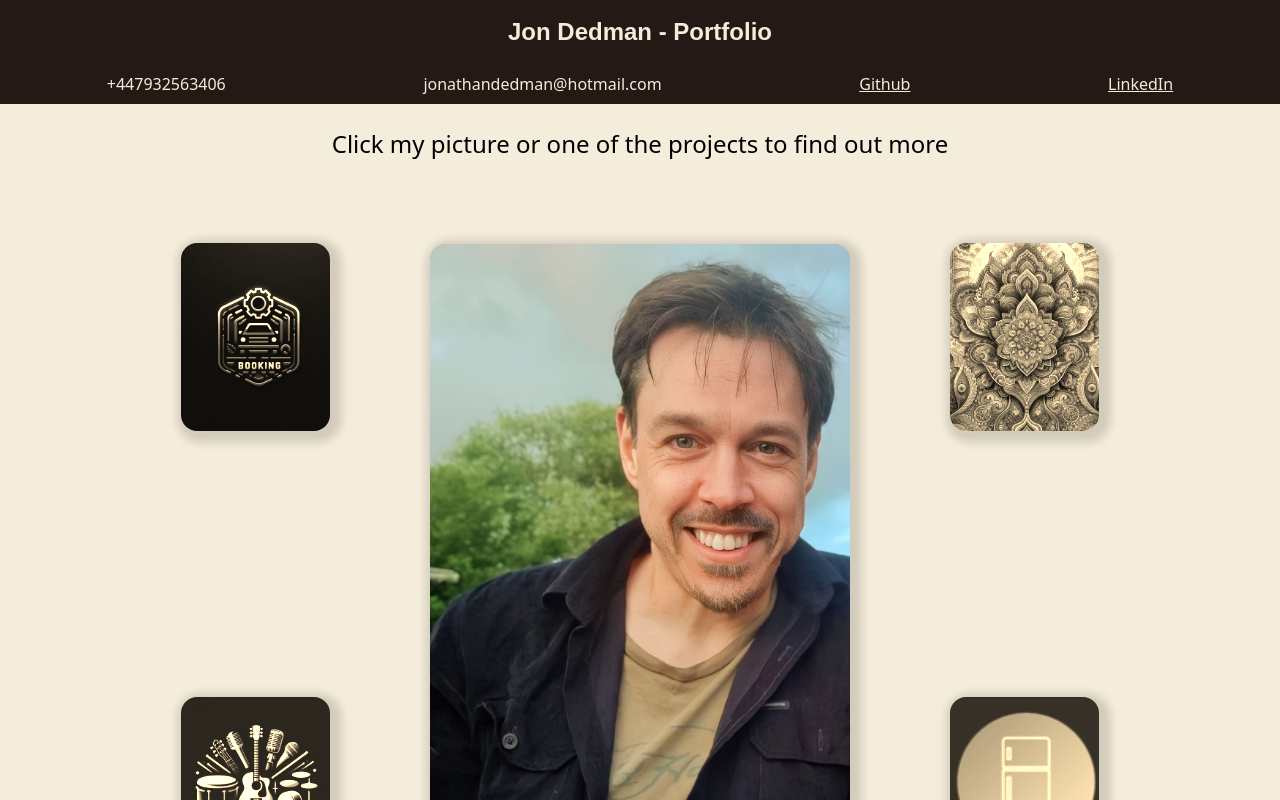
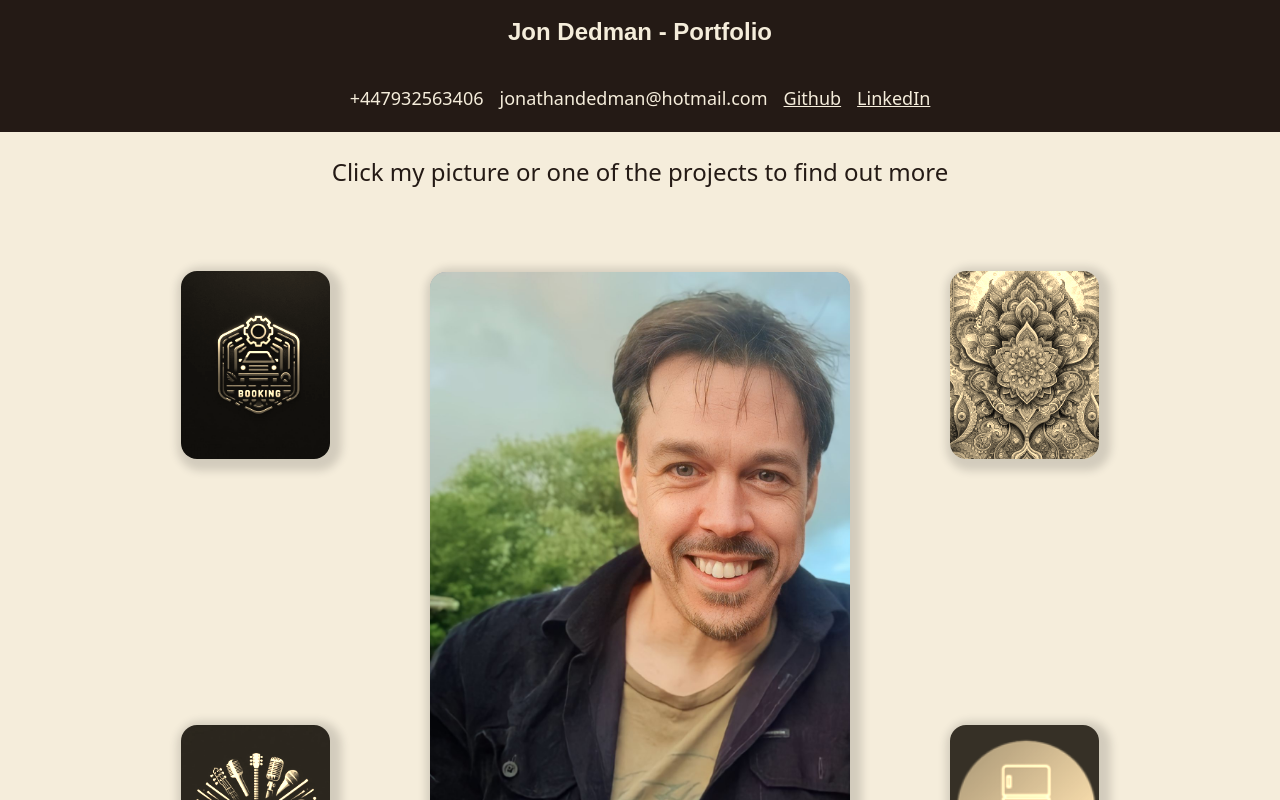
Before and after one commit to jondedman/portfolio, a React (Vite) app: page / in a window 1280 px wide. Shown: the top 800 px of the page. Built offline with nearby package versions, Linux system fonts and the light colour scheme; no server answers.

Commit message:
improve links on smaller screens

```diff
--- a/src/App.jsx
+++ b/src/App.jsx
@@ -1,45 +1,15 @@
 import "./App.css";
 // import Key from "./Key.jsx";
 // import Keyboard from "./Keyboard";
+import { useState } from "react";
 import Instructions from "./Instructions";
 import GameBoard from "./Gameboard";
+import Navbar from "./Navbar";
 
 function App() {
-	// const [count, setCount] = useState(0);
-
 	return (
 		<div className="w-full h-full bg-background-color">
-			<div className="flex justify-center items-center bg-banner-color h-[8vh] w-full">
-				<h1 className="text-2xl font-bold text-center font-poppins text-background-color">
-					Jon Dedman - Portfolio
-				</h1>
-			</div>
-			<div className="flex justify-around items-center mx-auto bg-banner-color w-full text-background-color p-2">
-				<h2>+447932563406</h2>
-				<h2>jonathandedman@hotmail.com</h2>
-				<h2>
-					{" "}
-					<a
-						href="https://github.com/jondedman"
-						target="_blank"
-						rel="noreferrer"
-						className="underline"
-					>
-						Github
-					</a>
-				</h2>
-				<h2>
-					{" "}
-					<a
-						href="https://linkedin.com/in/jon-dedman"
-						target="_blank"
-						rel="noreferrer"
-						className="underline"
-					>
-						LinkedIn
-					</a>
-				</h2>
-			</div>
+			<Navbar />
 			<Instructions />
 			<div className="flex items-center justify-center h-[calc(100vh - 15vh)] mx-auto w-3/4 bg-background-color xs:w-full xs:h-full">
 				<GameBoard />
--- a/src/Instructions.jsx
+++ b/src/Instructions.jsx
@@ -30,7 +30,7 @@ function Instructions() {
 
 	return (
 		<div className="flex justify-center items-end min-h-[5vh] xs:mt-0 md:mt-4 mb-1">
-			<h1 className="h-full text-sm sm:text-base md:text-lg lg:text-xl xl:text-2xl text-center">
+			<h1 className="h-full text-sm sm:text-base md:text-lg lg:text-xl xl:text-2xl text-center text-banner-color">
 				{currentText}
 			</h1>
 		</div>
--- a/src/Navbar.jsx
+++ b/src/Navbar.jsx
@@ -1,11 +1,67 @@
-function Navbar() {
+import React, { useState } from "react";
+
+const Navbar = () => {
+	const [isOpen, setIsOpen] = useState(false);
+
 	return (
-		<div className="grid grid-cols-3 grid-rows-3">
-			<div className="col-start-2 row-start-2 col-span-3 row-span-1">
-				<h1 className="text-3xl ">Jon Dedman portfolio</h1>
+		<div>
+			<div className="flex justify-center items-center bg-banner-color h-[8vh] w-full">
+				<button
+					className="p-1 md:hidden bg-background-color rounded-lg absolute left-4"
+					onClick={() => setIsOpen(!isOpen)}
+				>
+					<svg
+						xmlns="http://www.w3.org/2000/svg"
+						fill="none"
+						viewBox="0 0 24 24"
+						stroke="currentColor"
+						className="h-4 w-4"
+					>
+						<path
+							strokeLinecap="round"
+							strokeLinejoin="round"
+							strokeWidth={2}
+							d="M4 6h16M4 12h16M4 18h16"
+						/>
+					</svg>
+				</button>
+				<h1 className="md:text-2xl xs:text-lg font-bold text-center font-poppins text-background-color">
+					Jon Dedman - Portfolio
+				</h1>
+			</div>
+
+			<div
+				className={`fixed top-0 left-0 w-fit h-fit bg-banner-color xs:opacity-60 md:opacity-100 text-background-color z-10 transform transition-transform duration-200 ease-in-out ${
+					isOpen ? "translate-x-0" : "-translate-x-full"
+				} md:relative md:translate-x-0 md:w-auto md:h-auto xs:flex-col xs:items-start text-background-color md:text-lg md:justify-around mx-auto p-2 xs:text-xs xs:justify-start xs:absolute xs:top-16 md:top-0`}
+			>
+				<div className="md:flex md:flex-row md:justify-center md:items-start ">
+					<h2 className="xs:my-3 xs:mx-2">+447932563406</h2>
+					<h2 className="xs:my-3 xs:mx-2">jonathandedman@hotmail.com</h2>
+					<h2 className="xs:my-3 xs:mx-2 hover:text-blue-800">
+						<a
+							href="https://github.com/jondedman"
+							target="_blank"
+							rel="noreferrer"
+							className="underline active:text-blue active:font-bold"
+						>
+							Github
+						</a>
+					</h2>
+					<h2 className="xs:my-3 xs:mx-2 hover:text-blue-800">
+						<a
+							href="https://linkedin.com/in/jon-dedman"
+							target="_blank"
+							rel="noreferrer"
+							className="underline"
+						>
+							LinkedIn
+						</a>
+					</h2>
+				</div>
 			</div>
 		</div>
 	);
-}
+};
 
 export default Navbar;
```
